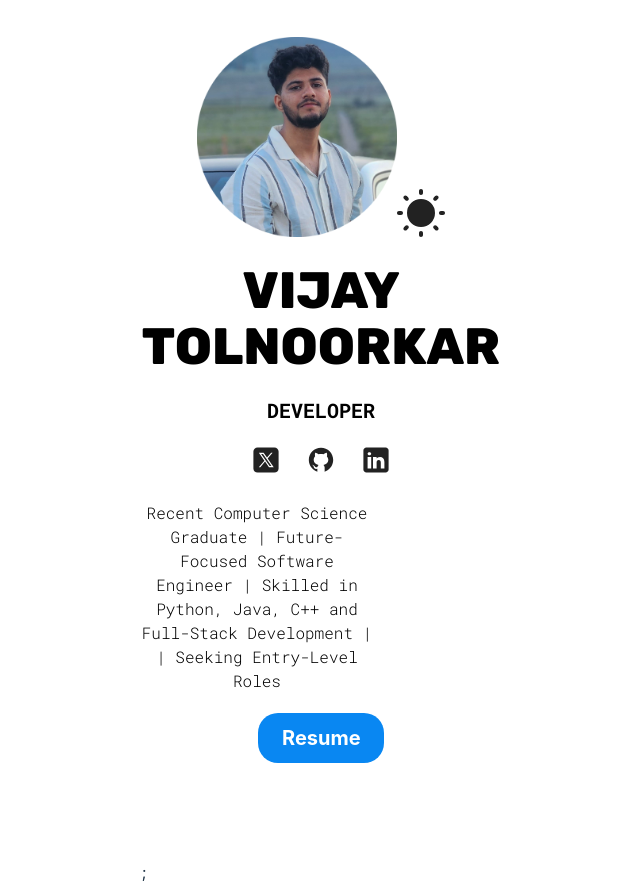
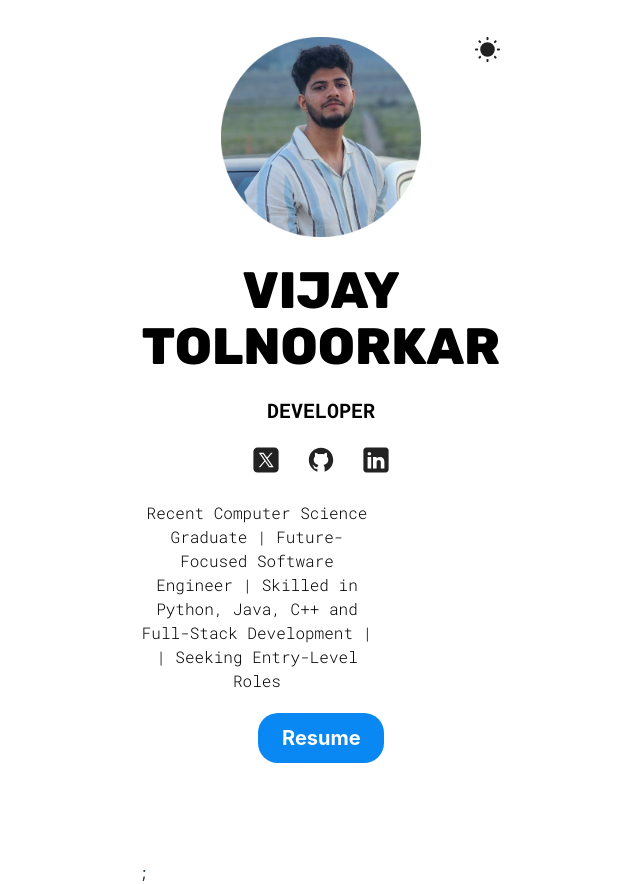
Before and after one commit to Vijayt2001/portfolio-react, a React (Vite) app: page / in a window 1280 px wide. Shown: the whole page, without its empty margins (319-959 px from the left). Built offline with nearby package versions, Linux system fonts and the light colour scheme.

Commit message:
fixed the bug where theme icon was not showing up

```diff
--- a/src/sections/Hero/Hero.jsx
+++ b/src/sections/Hero/Hero.jsx
@@ -3,40 +3,36 @@ import styles from "./HeroStyles.module.css";
 import heroImg from "../../assets/hero-img.png";
 import sun from "../../assets/sun.svg";
 import twitterLight from "../../assets/twitter-light.svg";
-import twitterDark from "../../assets/twitter-dark.svg"
+import twitterDark from "../../assets/twitter-dark.svg";
 import githubLight from "../../assets/github-light.svg";
-import githubDark from "../../assets/github-dark.svg"
+import githubDark from "../../assets/github-dark.svg";
 import LinkedInLight from "../../assets/linkedin-light.svg";
-import LinkedInDark from "../../assets/linkedin-dark.svg"
-import CV from "../../assets/cv.pdf"
+import LinkedInDark from "../../assets/linkedin-dark.svg";
+import CV from "../../assets/cv.pdf";
 import { useTheme } from "../../common/ThemeContext";
-import moon from '../../assets/moon.svg'
+import moon from "../../assets/moon.svg";
 
 function Hero() {
+  const { theme, toggleTheme } = useTheme();
 
-    const {theme, toggleTheme} = useTheme();
-
-    const themeIcon = theme === 'light' ? sun : moon;
-    const twitterIcon = theme === 'light' ? twitterLight : twitterDark;
-    const githubIcon = theme === 'light' ? githubLight : githubDark;
-    const LinkedInIcon = theme === 'light' ? LinkedInLight : LinkedInDark;
-
-
+  const themeIcon = theme === "light" ? sun : moon;
+  const twitterIcon = theme === "light" ? twitterLight : twitterDark;
+  const githubIcon = theme === "light" ? githubLight : githubDark;
+  const LinkedInIcon = theme === "light" ? LinkedInLight : LinkedInDark;
 
   return (
     <section id="hero" className={styles.container}>
       <div className={styles.colorModeContainer}>
-
         {/* colorModeContainer is for dark mode and light mode */}
         <img
           className={styles.hero}
           src={heroImg}
           alt="Profile picture of Vijay"
         />
-        <img src={themeIcon} alt="Color mode icon"
-        onClick={toggleTheme}
-        />
-
+        <img className= {styles.colorMode}
+        src={themeIcon}
+        alt="Color mode icon"
+        onClick={toggleTheme} />
       </div>
 
       <div className={styles.info}>
@@ -66,9 +62,9 @@ function Hero() {
           Entry-Level Roles
         </p>
         <a href={CV}>
-            <button className="hover" download >
-                Resume
-            </button>
+          <button className="hover" download>
+            Resume
+          </button>
         </a>
       </div>
     </section>
```
